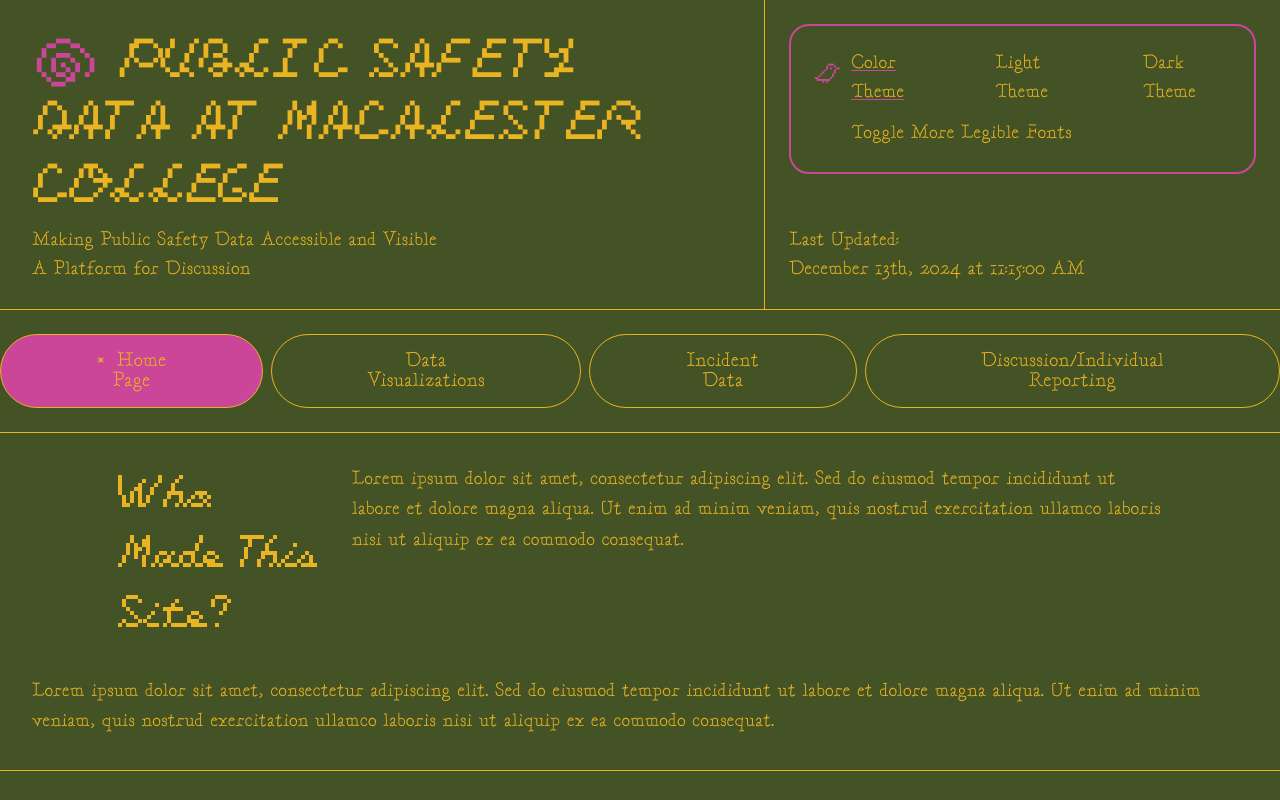
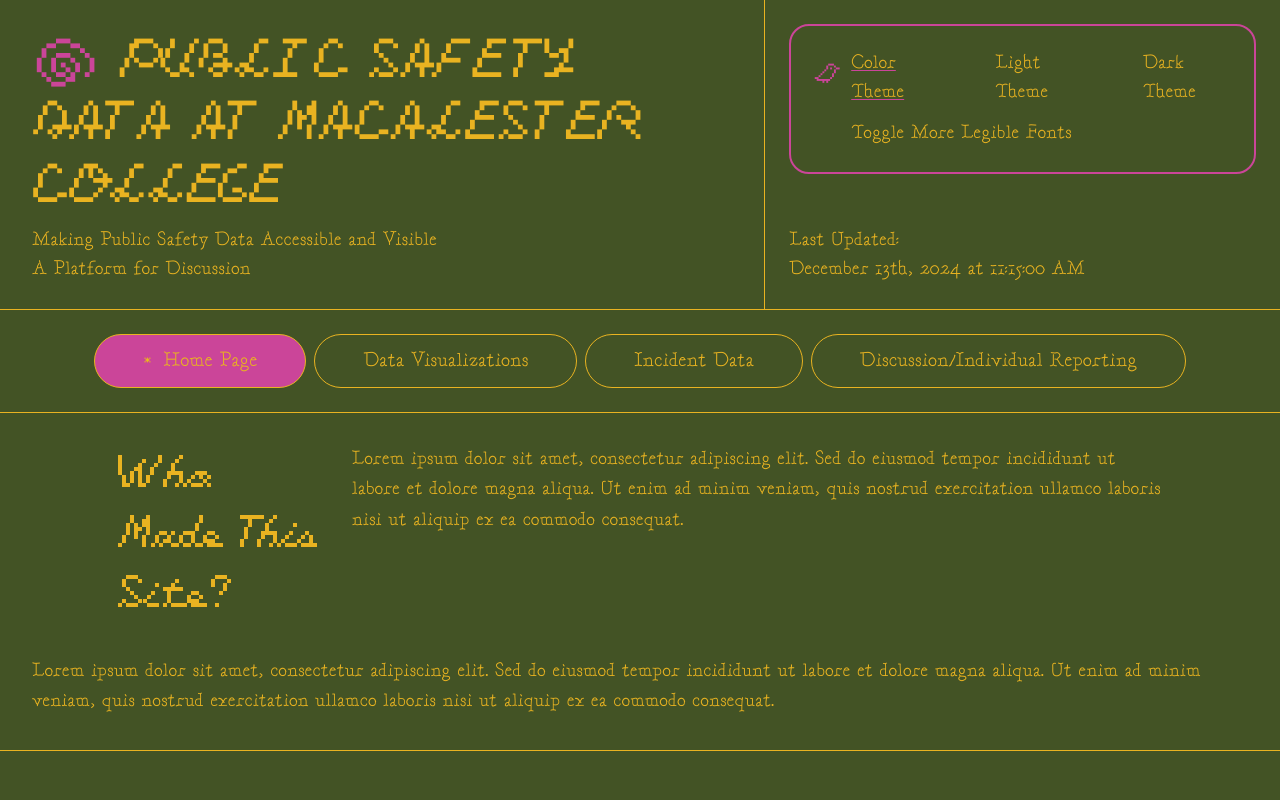
Before and after one commit to onmondale/public-safety-data-at-macalester, a React (Vite) app: page / in a window 1280 px wide. Shown: the top 800 px of the page. Built offline with nearby package versions, Linux system fonts and the light colour scheme.

Commit message:
some comments + selection!!!

```diff
--- a/src/App.css
+++ b/src/App.css
@@ -3,6 +3,12 @@
   color: var(--text-color);
   background-color: var(--background-color);
   transition: all 1s ease;
+
+}
+
+::selection {
+  background-color: var(--accent-color);
+  color: var(--background-color);
 }
 
 .headerContainer {
@@ -92,6 +98,7 @@
 }
 
 .toggleLabel:hover {
+  cursor: pointer;
   text-decoration: underline;
   text-underline-offset: 2px;
   text-decoration-thickness: 1px;
@@ -115,7 +122,7 @@
 }
 
 .navButton {
-  padding: 1rem 6%;
+  padding: 1rem 3rem;
   border: 1px solid currentColor;
   background: transparent;
   color: inherit;
@@ -128,6 +135,7 @@
 .navButton:hover {
   border-color: var(--accent-color);
   color: var(--accent-color);
+  cursor: pointer;
   text-decoration: underline;
   text-underline-offset: 2px;
   text-decoration-thickness: 1px;
```
Also changed, not shown: src/index.css (+9 -0 lines).
